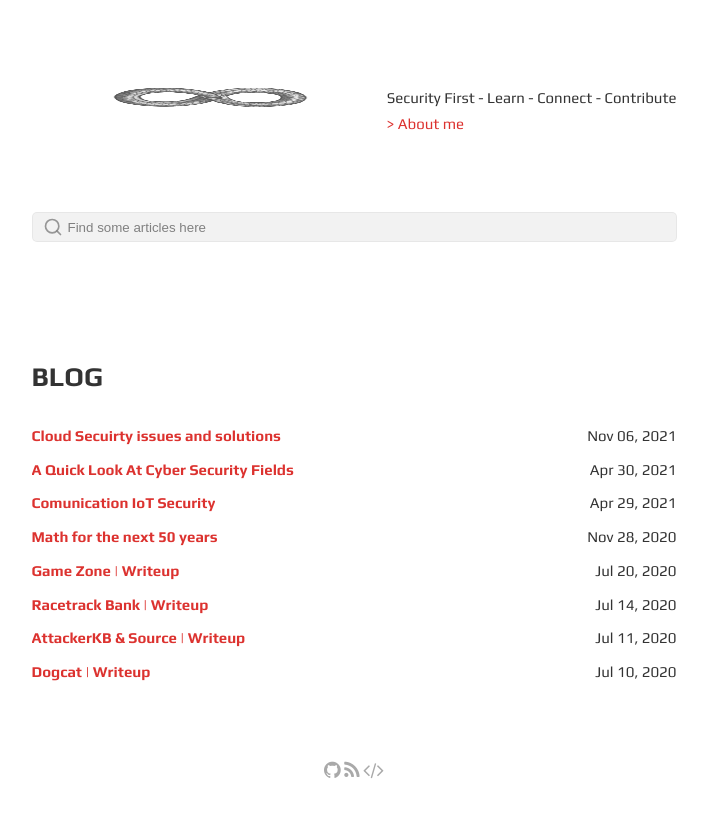
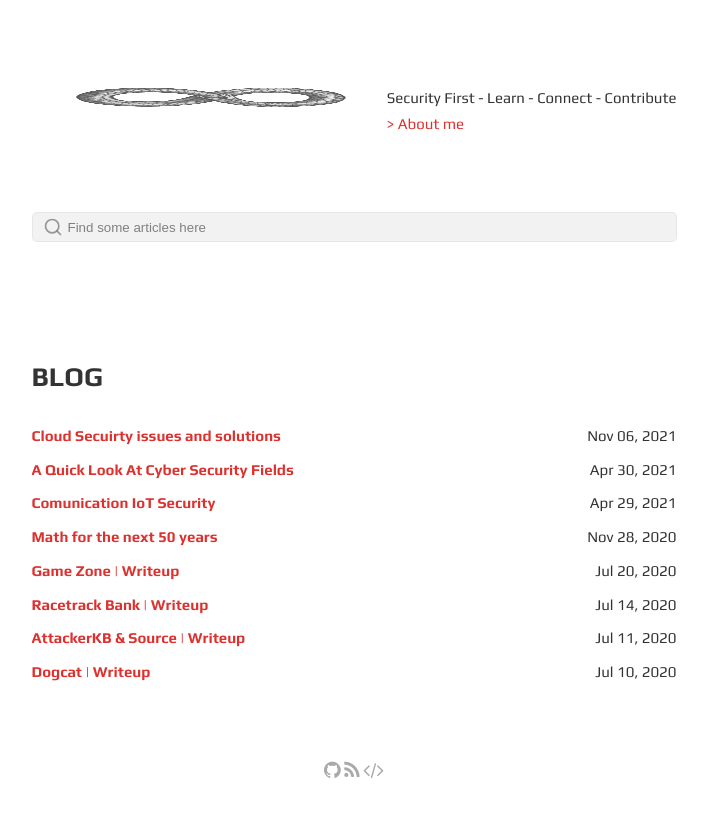
Before and after one commit to TheLastVvV/TheLastVvV.github.io, a Jekyll site: the page built from index.html, in a window 1280 px wide. Shown: the top 817 px of the page, without its empty margins (286-994 px from the left). Built offline with Jekyll 4.4.1, drawn with Linux system fonts in a browser that asks for light colours.

Commit message:
Update index.html

```diff
--- a/index.html
+++ b/index.html
@@ -4,9 +4,8 @@ layout: default
 <section id="intro">
     <div class="flex-row-between">
         <h3>{{ site.greetings }}</h3>
-<div style="text-align: left"><img src="/logo.png" width="250" height="150 /></div>
-
-        <button title="Change theme" id="theme-toggle" onclick="modeSwitcher()">
+<div style="text-align: left"><img src="/logo.png" width="350" height="350 /></div>
+<button title="Change theme" id="theme-toggle" onclick="modeSwitcher()">
             <div></div>
         </button>
     </div>
```
